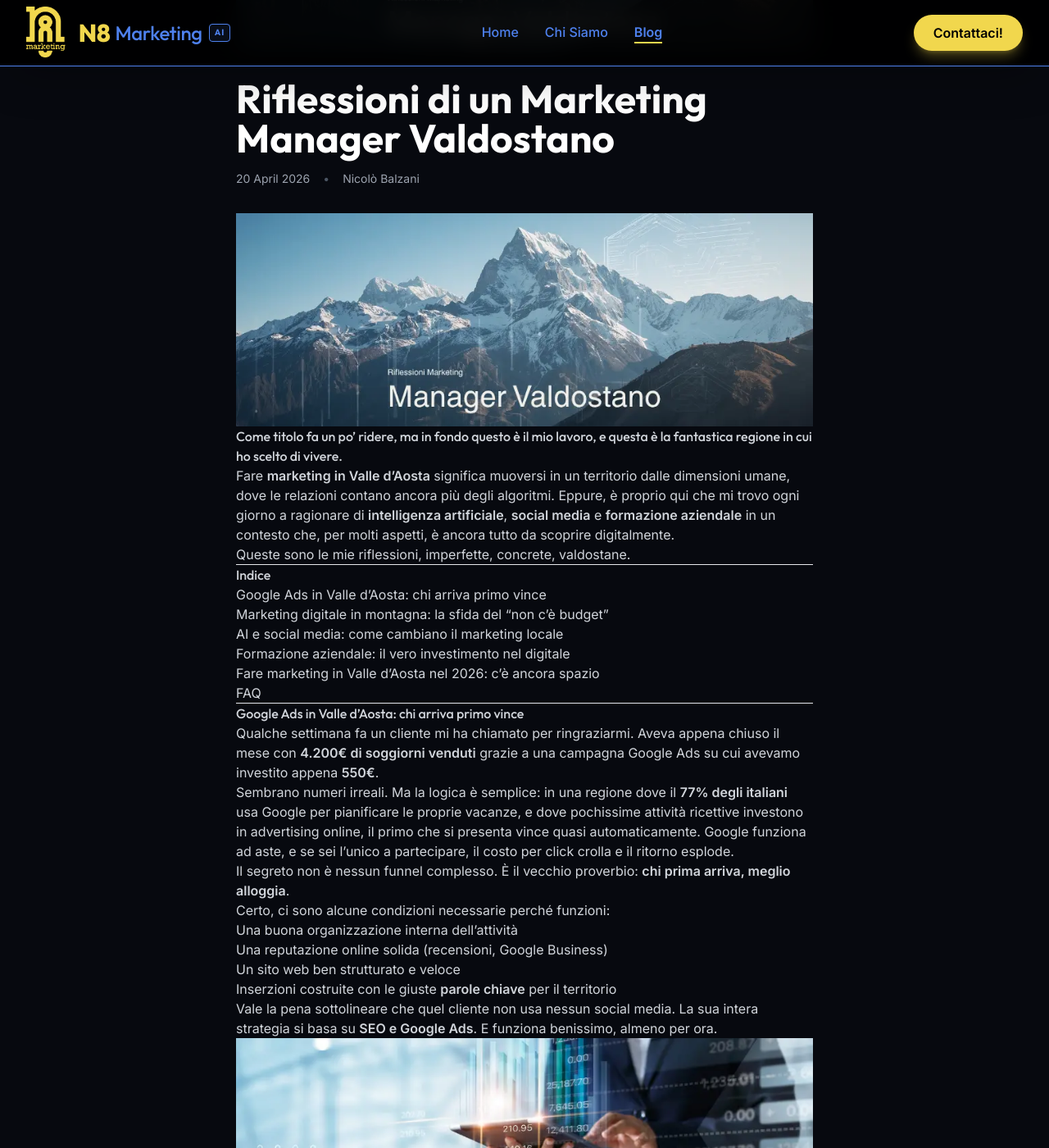
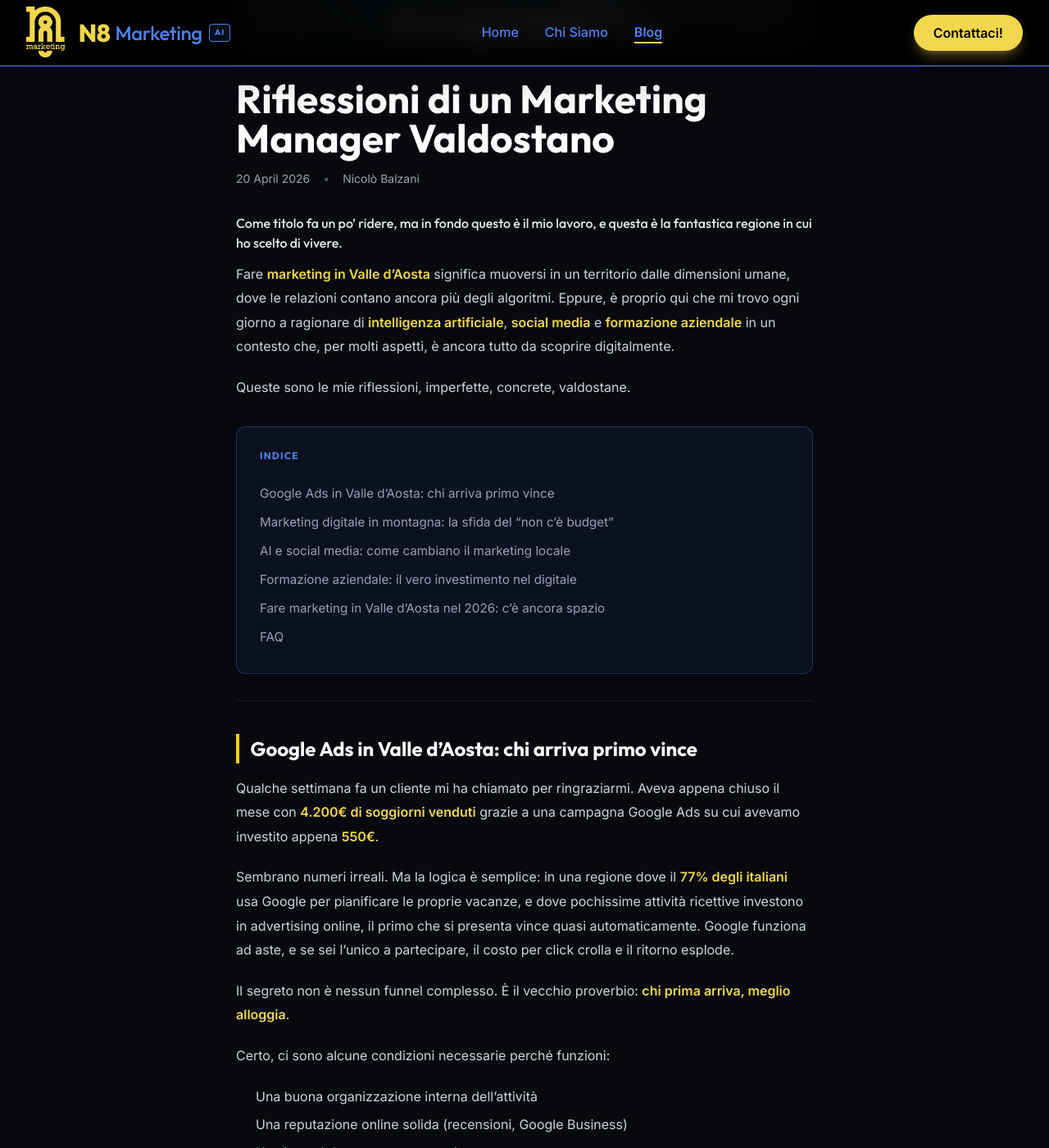
Before and after one commit to NicoDavN8/n8marketing-2026, a Jekyll site: the page built from _posts/2026-04-20-riflessioni-digitali.md, in a window 1280 px wide and 1400 px high, scrolled down 357 px. Shown: the whole window at 82% size. Built offline with Jekyll 4.4.1, drawn with Linux system fonts in a browser that asks for light colours; nearby versions of some CDN libraries; some of the changed text lies outside the part shown.

Commit message:
Fix layout post: stili, JSON-LD in head, template articolo

```diff
--- a/_layouts/post.html
+++ b/_layouts/post.html
@@ -7,8 +7,57 @@
     <meta charset="UTF-8">
     <meta name="viewport" content="width=device-width, initial-scale=1.0">
     <title>{{ page.title }} | N8 Marketing AI - Blog</title>
-    <meta name="description" content="{{ page.excerpt | strip_html | truncatewords: 20 }}">
-    <link rel="canonical" href="https://www.n8marketing.it{{ page.url }}">
+    <meta name="description" content="{{ page.description | default: page.excerpt | strip_html | truncatewords: 30 }}">
+    <link rel="canonical" href="https://nicodavn8.github.io/n8marketing-2026{{ page.url }}">
+
+    <!-- Structured Data: Article -->
+    <script type="application/ld+json">
+    {
+      "@context": "https://schema.org",
+      "@type": "Article",
+      "headline": "{{ page.title | escape }}",
+      "description": "{{ page.description | escape }}",
+      "image": "https://nicodavn8.github.io/n8marketing-2026{{ page.image }}",
+      "author": {
+        "@type": "Person",
+        "name": "Nicolò Balzani",
+        "url": "https://nicodavn8.github.io/n8marketing-2026"
+      },
+      "publisher": {
+        "@type": "Organization",
+        "name": "N8 Marketing AI",
+        "url": "https://nicodavn8.github.io/n8marketing-2026"
+      },
+      "datePublished": "{{ page.date | date: '%Y-%m-%d' }}",
+      "dateModified": "{{ page.date | date: '%Y-%m-%d' }}",
+      "mainEntityOfPage": {
+        "@type": "WebPage",
+        "@id": "https://nicodavn8.github.io/n8marketing-2026{{ page.url }}"
+      }
+    }
+    </script>
+
+    {% if page.faq %}
+    <!-- Structured Data: FAQ -->
+    <script type="application/ld+json">
+    {
+      "@context": "https://schema.org",
+      "@type": "FAQPage",
+      "mainEntity": [
+        {% for item in page.faq %}
+        {
+          "@type": "Question",
+          "name": "{{ item.q | escape }}",
+          "acceptedAnswer": {
+            "@type": "Answer",
+            "text": "{{ item.a | escape }}"
+          }
+        }{% unless forloop.last %},{% endunless %}
+        {% endfor %}
+      ]
+    }
+    </script>
+    {% endif %}
 
     <!-- Fonts -->
     <link rel="preconnect" href="https://fonts.googleapis.com">
--- a/_posts/2026-04-20-riflessioni-digitali.md
+++ b/_posts/2026-04-20-riflessioni-digitali.md
@@ -5,93 +5,20 @@
 description: "Riflessioni di un marketing manager che lavora in Valle d'Aosta: tra Google Ads, AI, social media e formazione aziendale. Un viaggio nel digitale tra montagne e opportunità."
 keywords: "Valle d'Aosta, marketing digitale, AI, social media, formazione aziendale, Google Ads"
 image: /assets/images/Riflessioni-Digitali.webp
+faq:
+  - q: "Conviene fare Google Ads in Valle d'Aosta?"
+    a: "Sì, conviene molto. In Valle d'Aosta la concorrenza online è ancora bassa rispetto al resto d'Italia, il che significa costi per click ridotti e ritorni sull'investimento molto elevati. Un esempio concreto: un cliente ha generato 4.200€ di prenotazioni con soli 550€ di investimento in Google Ads."
+  - q: "Quanto costa fare Google Ads per una struttura ricettiva in Valle d'Aosta?"
+    a: "I costi variano in base al settore e alla stagionalità, ma grazie alla bassa concorrenza locale è possibile ottenere risultati significativi anche con budget contenuti, a partire da poche centinaia di euro al mese. La chiave è scegliere le parole chiave giuste e avere un sito ottimizzato."
+  - q: "Come può l'AI aiutare il marketing di una piccola impresa valdostana?"
+    a: "L'intelligenza artificiale può supportare la creazione di contenuti, l'ottimizzazione delle campagne pubblicitarie, l'analisi dei competitor e la gestione dei social media. Permette di risparmiare tempo su attività ripetitive, lasciando spazio alla strategia e alla relazione con i clienti."
+  - q: "Quali social media sono più efficaci per le imprese in Valle d'Aosta?"
+    a: "Dipende dal settore, ma in generale Instagram è ottimo per turismo, ristorazione e artigianato. LinkedIn è utile per le aziende B2B e per costruire credibilità professionale. TikTok sta crescendo anche per i pubblici locali, specialmente per contenuti autentici e dietro le quinte."
+  - q: "Cos'è la formazione aziendale nel marketing digitale?"
+    a: "È un percorso formativo che aiuta imprenditori e team a comprendere e gestire in autonomia gli strumenti di marketing digitale: SEO, Google Ads, social media, analytics e AI. L'obiettivo non è sostituire l'agenzia ma rendere l'azienda più consapevole e capace di prendere decisioni strategiche migliori."
+  - q: "Vale la pena investire nel digitale per un'attività in Valle d'Aosta?"
+    a: "Assolutamente sì. Il mercato digitale valdostano è ancora poco saturo, il che rappresenta un vantaggio competitivo enorme per chi inizia ora. Che si tratti di Google Ads, SEO, social media o formazione aziendale, il ritorno sull'investimento in questa regione è storicamente superiore alla media nazionale proprio per la bassa concorrenza online."
 ---
-
-<script type="application/ld+json">
-{
-  "@context": "https://schema.org",
-  "@type": "Article",
-  "headline": "Riflessioni di un Marketing Manager Valdostano",
-  "description": "Riflessioni di un marketing manager che lavora in Valle d'Aosta: tra Google Ads, AI, social media e formazione aziendale. Un viaggio nel digitale tra montagne e opportunità.",
-  "image": "/assets/images/Riflessioni-Digitali.webp",
-  "author": {
-    "@type": "Person",
-    "name": "Nicolò Balzani",
-    "url": "https://nicodavn8.github.io/n8marketing-2026"
-  },
-  "publisher": {
-    "@type": "Organization",
-    "name": "N8 Marketing",
-    "url": "https://nicodavn8.github.io/n8marketing-2026"
-  },
-  "datePublished": "2026-04-20",
-  "dateModified": "2026-04-20",
-  "mainEntityOfPage": {
-    "@type": "WebPage",
-    "@id": "https://nicodavn8.github.io/n8marketing-2026/blog/2026/04/20/riflessioni-digitali/"
-  },
-  "keywords": "Valle d'Aosta, marketing digitale, AI, social media, formazione aziendale, Google Ads"
-}
-</script>
-
-<script type="application/ld+json">
-{
-  "@context": "https://schema.org",
-  "@type": "FAQPage",
-  "mainEntity": [
-    {
-      "@type": "Question",
-      "name": "Conviene fare Google Ads in Valle d'Aosta?",
-      "acceptedAnswer": {
-        "@type": "Answer",
-        "text": "Sì, conviene molto. In Valle d'Aosta la concorrenza online è ancora bassa rispetto al resto d'Italia, il che significa costi per click ridotti e ritorni sull'investimento molto elevati. Un esempio concreto: un cliente ha generato 4.200€ di prenotazioni con soli 550€ di investimento in Google Ads."
-      }
-    },
-    {
-      "@type": "Question",
-      "name": "Quanto costa fare Google Ads per una struttura ricettiva in Valle d'Aosta?",
-      "acceptedAnswer": {
-        "@type": "Answer",
-        "text": "I costi variano in base al settore e alla stagionalità, ma grazie alla bassa concorrenza locale è possibile ottenere risultati significativi anche con budget contenuti, a partire da poche centinaia di euro al mese. La chiave è scegliere le parole chiave giuste e avere un sito ottimizzato."
-      }
-    },
-    {
-      "@type": "Question",
-      "name": "Come può l'AI aiutare il marketing di una piccola impresa valdostana?",
-      "acceptedAnswer": {
-        "@type": "Answer",
-        "text": "L'intelligenza artificiale può supportare la creazione di contenuti, l'ottimizzazione delle campagne pubblicitarie, l'analisi dei competitor e la gestione dei social media. Permette di risparmiare tempo su attività ripetitive, lasciando spazio alla strategia e alla relazione con i clienti."
-      }
-    },
-    {
-      "@type": "Question",
-      "name": "Quali social media sono più efficaci per le imprese in Valle d'Aosta?",
-      "acceptedAnswer": {
-        "@type": "Answer",
-        "text": "Dipende dal settore, ma in generale Instagram è ottimo per turismo, ristorazione e artigianato grazie alla forza visiva del territorio. LinkedIn è utile per le aziende B2B e per costruire credibilità professionale. TikTok sta crescendo anche per i pubblici locali, specialmente per contenuti autentici e dietro le quinte."
-      }
-    },
-    {
-      "@type": "Question",
-      "name": "Cos'è la formazione aziendale nel marketing digitale?",
-      "acceptedAnswer": {
-        "@type": "Answer",
-        "text": "È un percorso formativo che aiuta imprenditori e team a comprendere e gestire in autonomia gli strumenti di marketing digitale: SEO, Google Ads, social media, analytics e AI. L'obiettivo non è sostituire l'agenzia ma rendere l'azienda più consapevole e capace di prendere decisioni strategiche migliori."
-      }
-    },
-    {
-      "@type": "Question",
-      "name": "Vale la pena investire nel digitale per un'attività in Valle d'Aosta?",
-      "acceptedAnswer": {
-        "@type": "Answer",
-        "text": "Assolutamente sì. Il mercato digitale valdostano è ancora poco saturo, il che rappresenta un vantaggio competitivo enorme per chi inizia ora. Che si tratti di Google Ads, SEO, social media o formazione aziendale, il ritorno sull'investimento in questa regione è storicamente superiore alla media nazionale proprio per la bassa concorrenza online."
-      }
-    }
-  ]
-}
-</script>
-
-![Riflessioni Digitali in Valle D'Aosta](/assets/images/Riflessioni-Digitali.webp)
 
 #### Come titolo fa un po' ridere, ma in fondo questo è il mio lavoro, e questa è la fantastica regione in cui ho scelto di vivere.
 
@@ -99,9 +26,8 @@
 
 Queste sono le mie riflessioni, imperfette, concrete, valdostane.
 
----
-
-## Indice
+<div class="post-toc" markdown="1">
+**Indice**
 
 - [Google Ads in Valle d'Aosta: chi arriva primo vince](#google-ads)
 - [Marketing digitale in montagna: la sfida del "non c'è budget"](#budget)
@@ -109,6 +35,7 @@
 - [Formazione aziendale: il vero investimento nel digitale](#formazione)
 - [Fare marketing in Valle d'Aosta nel 2026: c'è ancora spazio](#conclusione)
 - [FAQ](#faq)
+</div>
 
 ---
 
@@ -177,20 +104,29 @@
 
 ## FAQ {#faq}
 
-**Conviene fare Google Ads in Valle d'Aosta?**
-Sì, conviene molto. La concorrenza online è ancora bassa rispetto al resto d'Italia, il che significa costi per click ridotti e ritorni sull'investimento elevati. Un esempio concreto: un cliente ha generato 4.200€ di prenotazioni con soli 550€ investiti.
-
-**Quanto costa fare Google Ads per una struttura ricettiva in Valle d'Aosta?**
-I costi variano in base al settore e alla stagionalità, ma grazie alla bassa concorrenza locale è possibile ottenere risultati significativi anche con budget contenuti, a partire da poche centinaia di euro al mese. La chiave è scegliere le parole chiave giuste e avere un sito ottimizzato.
-
-**Come può l'AI aiutare il marketing di una piccola impresa valdostana?**
-L'intelligenza artificiale supporta la creazione di contenuti, l'ottimizzazione delle campagne, l'analisi dei competitor e la gestione dei social media. Permette di risparmiare tempo su attività ripetitive, lasciando spazio alla strategia e alla relazione con i clienti.
-
-**Quali social media sono più efficaci per le imprese in Valle d'Aosta?**
-Dipende dal settore, ma Instagram è ottimo per turismo, ristorazione e artigianato. LinkedIn è utile per il B2B e per costruire credibilità professionale. TikTok sta crescendo anche per i pubblici locali, specialmente per contenuti autentici e dietro le quinte.
-
-**Cos'è la formazione aziendale nel marketing digitale?**
-È un percorso che aiuta imprenditori e team a gestire in autonomia gli strumenti digitali: SEO, Google Ads, social media, analytics e AI. L'obiettivo non è sostituire l'agenzia ma rendere l'azienda più consapevole e capace di prendere decisioni strategiche migliori.
-
-**Vale la pena investire nel digitale per un'attività in Valle d'Aosta?**
-Assolutamente sì. Il mercato digitale valdostano è ancora poco saturo, un vantaggio competitivo enorme per chi inizia ora. Che si tratti di Google Ads, SEO, social media o formazione, il ritorno sull'investimento è storicamente superiore alla media nazionale proprio per la bassa concorrenza online.
+<div class="post-faq">
+  <div class="faq-item">
+    <strong>Conviene fare Google Ads in Valle d'Aosta?</strong>
+    <p>Sì, conviene molto. La concorrenza online è ancora bassa rispetto al resto d'Italia: costi per click ridotti e ritorni elevati. Un esempio concreto: un cliente ha generato 4.200€ di prenotazioni con soli 550€ investiti.</p>
+  </div>
+  <div class="faq-item">
+    <strong>Quanto costa fare Google Ads per una struttura ricettiva in Valle d'Aosta?</strong>
+    <p>Grazie alla bassa concorrenza locale è possibile ottenere risultati significativi anche con budget contenuti, a partire da poche centinaia di euro al mese. La chiave è scegliere le parole chiave giuste e avere un sito ottimizzato.</p>
+  </div>
+  <div class="faq-item">
+    <strong>Come può l'AI aiutare il marketing di una piccola impresa valdostana?</strong>
+    <p>L'intelligenza artificiale supporta la creazione di contenuti, l'ottimizzazione delle campagne, l'analisi dei competitor e la gestione dei social media. Permette di risparmiare tempo su attività ripetitive, lasciando spazio alla strategia e alla relazione con i clienti.</p>
+  </div>
+  <div class="faq-item">
+    <strong>Quali social media sono più efficaci per le imprese in Valle d'Aosta?</strong>
+    <p>Instagram è ottimo per turismo, ristorazione e artigianato. LinkedIn è utile per il B2B e per costruire credibilità professionale. TikTok sta crescendo anche per i pubblici locali, specialmente per contenuti autentici e dietro le quinte.</p>
+  </div>
+  <div class="faq-item">
+    <strong>Cos'è la formazione aziendale nel marketing digitale?</strong>
+    <p>È un percorso che aiuta imprenditori e team a gestire in autonomia SEO, Google Ads, social media, analytics e AI. L'obiettivo è rendere l'azienda più consapevole e capace di prendere decisioni strategiche migliori.</p>
+  </div>
+  <div class="faq-item">
+    <strong>Vale la pena investire nel digitale per un'attività in Valle d'Aosta?</strong>
+    <p>Assolutamente sì. Il mercato digitale valdostano è ancora poco saturo: un vantaggio competitivo enorme per chi inizia ora. Il ritorno sull'investimento è storicamente superiore alla media nazionale proprio per la bassa concorrenza online.</p>
+  </div>
+</div>
--- a/assets/style.css
+++ b/assets/style.css
@@ -423,3 +423,144 @@
   opacity: 0.5;
   transition: opacity 0.3s ease;
 }
+
+/* =============================================
+   Blog Post — Tipografia e contenuto
+   ============================================= */
+
+/* Immagini inline nel post */
+.prose img {
+  border-radius: 0.75rem;
+  margin: 2rem auto;
+  box-shadow: 0 4px 24px rgba(0,0,0,0.4);
+  width: 100%;
+  height: auto;
+}
+
+/* H2 con accento giallo */
+.prose h2 {
+  font-family: 'Outfit', sans-serif;
+  font-size: 1.5rem;
+  font-weight: 700;
+  color: #ffffff;
+  border-left: 4px solid #FACC15;
+  padding-left: 0.85rem;
+  margin-top: 2.5rem;
+  margin-bottom: 1rem;
+}
+
+/* H3 e H4 */
+.prose h3, .prose h4 {
+  font-family: 'Outfit', sans-serif;
+  color: #e2e8f0;
+  margin-top: 1.75rem;
+  margin-bottom: 0.75rem;
+}
+
+/* Paragrafi */
+.prose p {
+  color: #cbd5e1;
+  line-height: 1.85;
+  margin-bottom: 1.25rem;
+}
+
+/* Grassetto */
+.prose strong {
+  color: #f1d74d;
+  font-weight: 600;
+}
+
+/* Liste */
+.prose ul {
+  color: #cbd5e1;
+  padding-left: 1.5rem;
+  margin-bottom: 1.25rem;
+}
+
+.prose ul li {
+  margin-bottom: 0.4rem;
+  line-height: 1.75;
+}
+
+/* Separatori */
+.prose hr {
+  border-color: rgba(255,255,255,0.08);
+  margin: 2rem 0;
+}
+
+/* =============================================
+   Blog Post — Indice (TOC)
+   ============================================= */
+
+.post-toc {
+  background: rgba(78, 129, 238, 0.07);
+  border: 1px solid rgba(78, 129, 238, 0.3);
+  border-radius: 0.75rem;
+  padding: 1.5rem 1.75rem;
+  margin: 2rem 0;
+}
+
+.post-toc p strong,
+.post-toc > strong {
+  display: block;
+  font-family: 'Outfit', sans-serif;
+  font-size: 0.75rem;
+  font-weight: 700;
+  letter-spacing: 0.1em;
+  text-transform: uppercase;
+  color: #4e81ee;
+  margin-bottom: 0.75rem;
+}
+
+.post-toc ul {
+  list-style: none;
+  padding: 0;
+  margin: 0;
+}
+
+.post-toc ul li {
+  margin-bottom: 0.4rem;
+}
+
+.post-toc ul li a {
+  color: #94a3b8;
+  text-decoration: none;
+  font-size: 0.95rem;
+  transition: color 0.2s ease;
+}
+
+.post-toc ul li a:hover {
+  color: #f1d74d;
+}
+
+/* =============================================
+   Blog Post — FAQ
+   ============================================= */
+
+.post-faq {
+  margin-top: 2.5rem;
+}
+
+.post-faq .faq-item {
+  border-bottom: 1px solid rgba(255,255,255,0.07);
+  padding: 1.25rem 0;
+}
+
+.post-faq .faq-item:last-child {
+  border-bottom: none;
+}
+
+.post-faq .faq-item strong {
+  display: block;
+  font-family: 'Outfit', sans-serif;
+  font-size: 1rem;
+  font-weight: 600;
+  color: #ffffff !important;
+  margin-bottom: 0.5rem;
+}
+
+.post-faq .faq-item p {
+  color: #94a3b8;
+  font-size: 0.95rem;
+  margin: 0;
+}
```
Also changed, not shown: other parts of _posts/2026-04-20-riflessioni-digitali.md (+1 -1 lines), _posts/template-articolo.md (added, +71 -0 lines).
